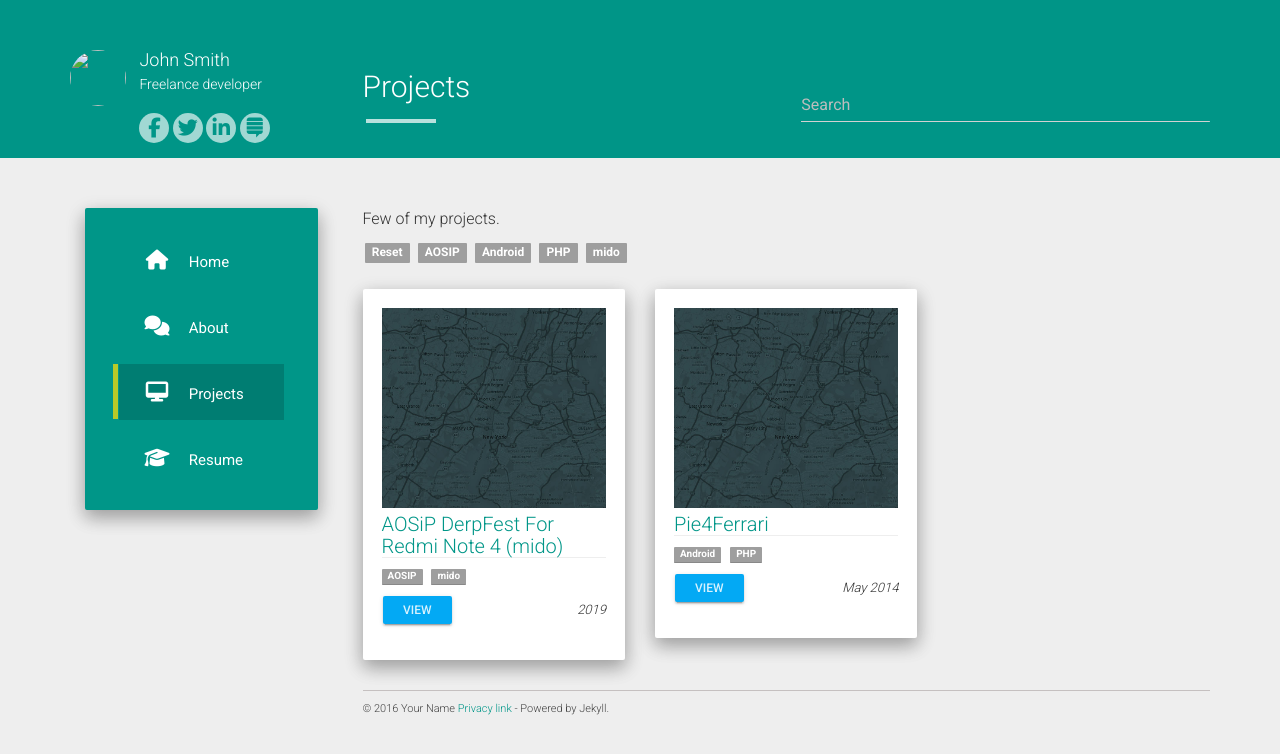
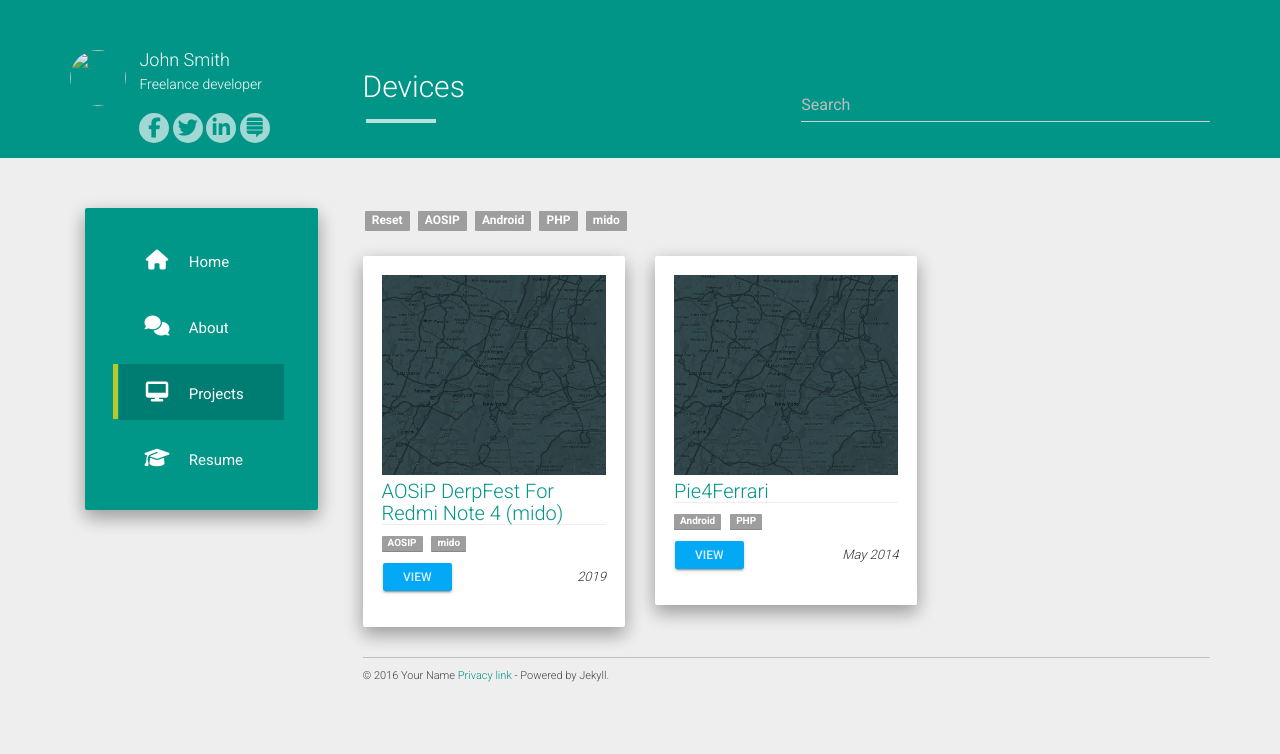
Before and after one commit to darkthur/darkthur.github.io, a Jekyll site: the page built from projects.md, in a window 1280 px wide. Shown: the top 754 px of the page. Built offline with Jekyll 4.4.1, drawn with Linux system fonts in a browser that asks for light colours; nearby versions of some CDN libraries.

Commit message:
Update projects.md

```diff
--- a/projects.md
+++ b/projects.md
@@ -1,7 +1,5 @@
 ---
 layout: project
-title: Projects
+title: Devices
 permalink: /projects/
 ---
-
-Few of my projects.
```
